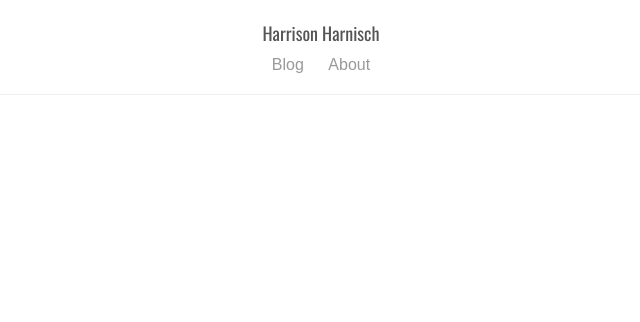
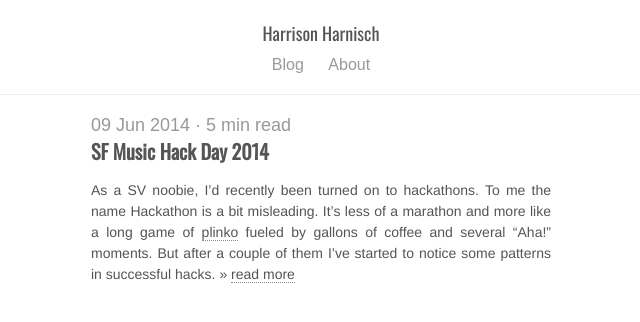
Before and after one commit to hharnisc/hharnisc.github.io, a Jekyll site: the page built from index.html, in a window 1280 px wide. Shown: the top 322 px of the page, without its empty margins (319-959 px from the left). Built offline with Jekyll 4.4.1, drawn with Linux system fonts in a browser that asks for light colours; some web fonts are replaced; some of the changed lines change nothing that is shown.

Commit message:
SF Music Hack Day 2014

```diff
--- /dev/null
+++ b/_posts/2014-06-09-music-hack-day.md
@@ -0,0 +1,41 @@
+---
+layout: post
+title: SF Music Hack Day 2014
+tags:
+- Hackathon
+- Music
+---
+
+As a SV noobie, I'd recently been turned on to hackathons. To me the name Hackathon is a bit misleading. It's less of a marathon and more like a long game of [plinko](https://www.youtube.com/watch?v=IXMSbmhcc6A) fueled by gallons of coffee and several "Aha!" moments. But after a couple of them I've started to notice some patterns in successful hacks.
+
+###Build Something You Would Use
+While hacking together GiveMePlaylist we had the intent of using the finished product ourselves. Both [Colin](https://github.com/cdurant) and I had recently talked about contextual playlists, so we were excited about building something related to the subject. This gave us some advantages over other hacks from the start as we had a clear goal and some solid use cases.
+
+A clear goal yields maximum time utilization, where every line of code gets you closer to a working hack. Backtracking screws you in two ways
+1. The time lost writing code for the old goal
+2. The time to context switch and reorientation towards the new goal
+
+It's pretty clear to see how #1 can set development back, but often #2 can be just as harmful. Being in the middle of context switch during a hackathon is pretty damn stressful, and poorly reorienting yourself can lead to more backtracking.
+
+###Expect Something To Go Wrong
+A hack is often a mashup of APIs that weren't made for each other, or a ball of components and wires shoved into a box. When you move at the pace needed for most hacks, something is going to break along the way.
+> Start writing your code in small functions so they'll be easy to debug later.
+This doesn't mean that you should be writing tests or doing TDD, but making it easy to identify problematic code. Debugging large monolithic functions is the devil.
+
+When you're laying out the hack make sure you've got multiple options for APIs and _especially_ API wrappers. If you're using Node or Meteor make sure the packages you plan to use have documentation and the endpoints you want are implemented. The last thing you want to do is dig through the source and find out you need to call the endpoints directly. If you're using a new or uncommon API become familiar with the request and response formats beforehand.
+
+###Know Your Audience
+Take some time to look into the sponsors, the judges, and the other participants. Using a sponsor's API or service will not only get their attention, but will most likely give you the added benefit of their support.
+
+This was crucial during the SF Music Hack. A conversation with one of their engineers saved us multiple hours of work. He took the time to understand what we were trying to accomplish and suggested a better way to complete the task. (Thanks [Echonest](http://the.echonest.com/)!)
+
+Looking into the judges will help prioritize the tasks for a hack. Often the judges are subject matter experts and will be sensitive to certain areas. With this key information it will be more clear what areas of your hack need more attention.
+
+Get to know the people behind the hack. These are people who've gone through much of the same struggle and often have wonderful insights. Chances are you'll run into them again at another hackathon or meetup.
+
+###A Little Bit About GiveMePlaylist
+GiveMePlaylist was the product of several conversations about what affects song choice in playlists. The idea is to get a feel for the person's influencers (internal and external) and use the information to generate a better playlist. For GiveMePlaylist we picked 2 key influencers, mood and current weather. (At some point I'll go into the details, but for now [here's the github repo](https://github.com/hharnisc/givemeplaylist))
+
+SF Music Hack Day turned out to be a blast. We meet a ton of great people, took home some cool stuff, [and got recognized by the twitter crew](https://blog.twitter.com/2014/at-musichackday-sf-2014).
+
+<img src="/images/twitter-prize.png" height="50%" width="50%">
--- a/css/style.css
+++ b/css/style.css
@@ -94,12 +94,18 @@ blockquote p{
     float: right;
     max-width: 650px;
     padding-bottom: 10px;
+    width: 100%;
 }
 
 .post li {
     color: #555;
     font-size: 14px;
     line-height: 1.5em;
+}
+
+p img {
+    margin: 0 auto;
+    display: inherit;
 }
 
 .post-details {
```
Also changed, not shown: images/twitter-prize.png (added).
